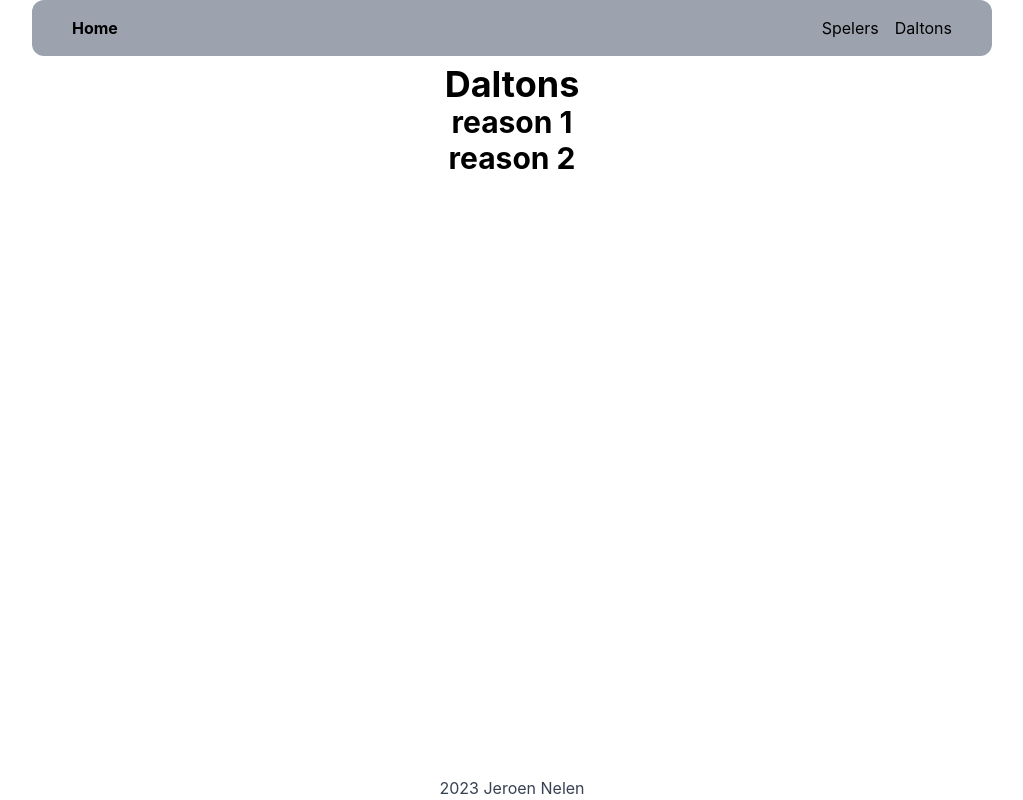
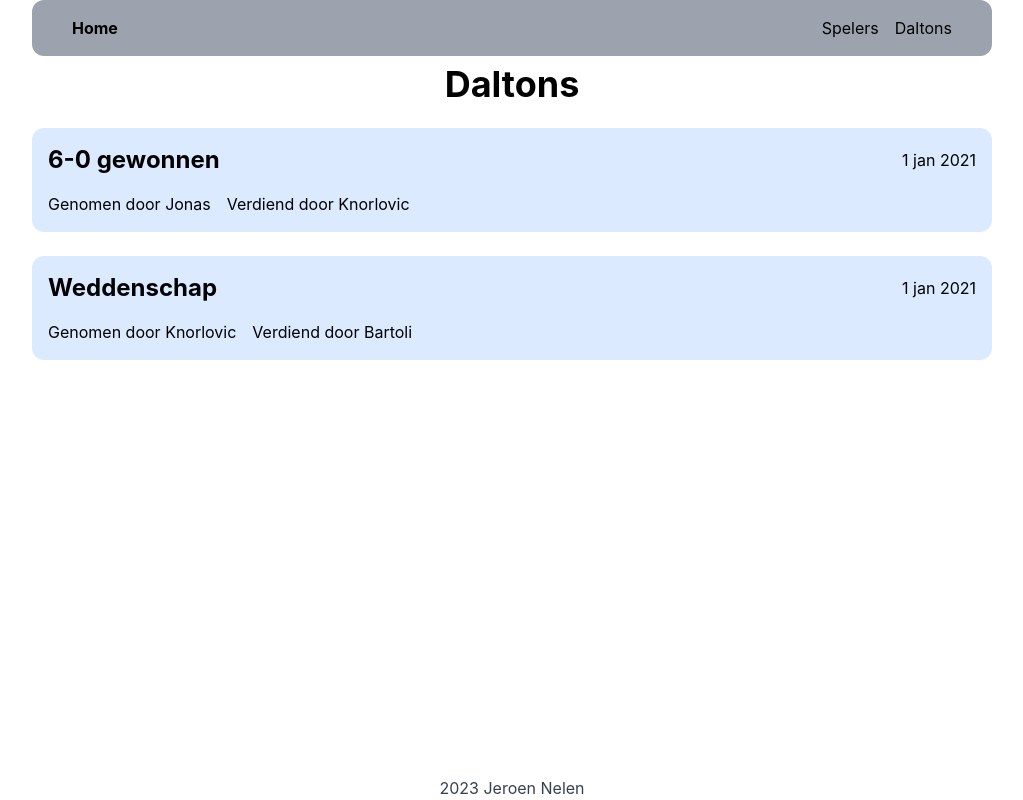
Before and after one commit to jwnelen/heeren-a-nextjs, a Next.js app: page /daltons in a window 1280 px wide. Shown: the whole page, without its empty margins (128-1151 px from the left). Built offline with nearby package versions, Linux system fonts and the light colour scheme.

Commit message:
style(daltons): styled it a bit

```diff
--- a/src/hooks/players.ts
+++ b/src/hooks/players.ts
@@ -1,12 +1,20 @@
 import useSWR from 'swr';
+
+import { Player, PlayerDict } from '@/types';
 
 const fetcher = (url: string) => fetch(url).then((res) => res.json());
 
 export default function usePlayers() {
   const { data, error } = useSWR('/api/players', fetcher);
 
+  const dict: PlayerDict = data?.reduce((acc: PlayerDict, player: Player) => {
+    acc[player.id] = player;
+    return acc;
+  }, []);
+
   return {
     players: data,
+    playersDict: dict,
     isLoading: !error && !data,
     isError: error,
   };
--- a/src/pages/api/daltons.ts
+++ b/src/pages/api/daltons.ts
@@ -5,9 +5,9 @@ import { Dalton } from '@/types';
 const daltonsData: Dalton[] = [
   {
     id: 1,
-    reason: 'reason 1',
+    reason: '6-0 gewonnen',
     player_earned: 1,
-    player_took: 2,
+    player_took: 3,
     date_earned: new Date('2021-01-01'),
     date_took: new Date('2021-01-01'),
     created_at: new Date(),
@@ -15,7 +15,7 @@ const daltonsData: Dalton[] = [
   },
   {
     id: 2,
-    reason: 'reason 2',
+    reason: 'Weddenschap',
     player_earned: 2,
     player_took: 1,
     date_earned: new Date('2021-01-01'),
--- a/src/pages/api/players.ts
+++ b/src/pages/api/players.ts
@@ -27,8 +27,8 @@ const playersData: Player[] = [
   },
   {
     id: 3,
-    name: 'Luuk',
-    nickname: 'Bartoli',
+    name: 'Jonas',
+    nickname: 'Jonas',
     singles_rating_year: 4,
     doubles_rating_year: 4,
     singles_rating: 3.8327,
--- a/src/pages/daltons.tsx
+++ b/src/pages/daltons.tsx
@@ -1,26 +1,62 @@
 import * as React from 'react';
 
 import useDaltons from '@/hooks/daltons';
+import usePlayers from '@/hooks/players';
 
 import Layout from '@/components/layout/Layout';
 
-import { Dalton } from '@/types';
+import { Dalton, PlayerDict } from '@/types';
+
+const dateToString = (date: Date) => {
+  date = new Date(date);
+  return date.toLocaleDateString('nl-NL', {
+    year: 'numeric',
+    month: 'short',
+    day: 'numeric',
+  });
+};
+
+const DaltonItem = ({
+  dalton,
+  players,
+}: {
+  dalton: Dalton;
+  players: PlayerDict;
+}) => {
+  return (
+    <div className='w-full space-y-4 rounded-xl bg-blue-100 p-4'>
+      <div className='flex items-center justify-between'>
+        <h3 className='text-left'>{dalton.reason}</h3>
+        <p>{dateToString(dalton.date_earned)}</p>
+      </div>
+      <div className='flex justify-start space-x-4'>
+        <p>Genomen door {players[dalton.player_took]?.nickname}</p>
+        <p>Verdiend door {players[dalton.player_earned]?.nickname}</p>
+      </div>
+    </div>
+  );
+};
 
 export default function Daltons() {
   const { daltons, isLoading, isError } = useDaltons();
+  const p = usePlayers();
+  const players: PlayerDict = p.playersDict;
+
   if (isLoading) return <div>Loading...</div>;
   if (isError) return <div>Error...</div>;
+  if (p.isLoading) return <div>Loading...</div>;
+  if (p.isError) return <div>Error...</div>;
 
   return (
     <Layout>
-      <div className='h-screen text-center'>
+      <div className='h-screen space-y-6 text-center'>
         <h1>Daltons</h1>
-        {daltons &&
-          daltons.map((dalton: Dalton) => (
-            <div key={dalton.id}>
-              <h2>{dalton.reason}</h2>
-            </div>
-          ))}
+        <div className='layout flex flex-col items-center justify-center space-y-6'>
+          {daltons &&
+            daltons.map((dalton: Dalton) => (
+              <DaltonItem key={dalton.id} dalton={dalton} players={players} />
+            ))}
+        </div>
       </div>
     </Layout>
   );
--- a/src/types/index.ts
+++ b/src/types/index.ts
@@ -10,6 +10,10 @@ export interface Player {
   updated_at: Date;
 }
 
+export interface PlayerDict {
+  [key: number]: Player;
+}
+
 export interface Dalton {
   id: number;
   reason: string;
```
